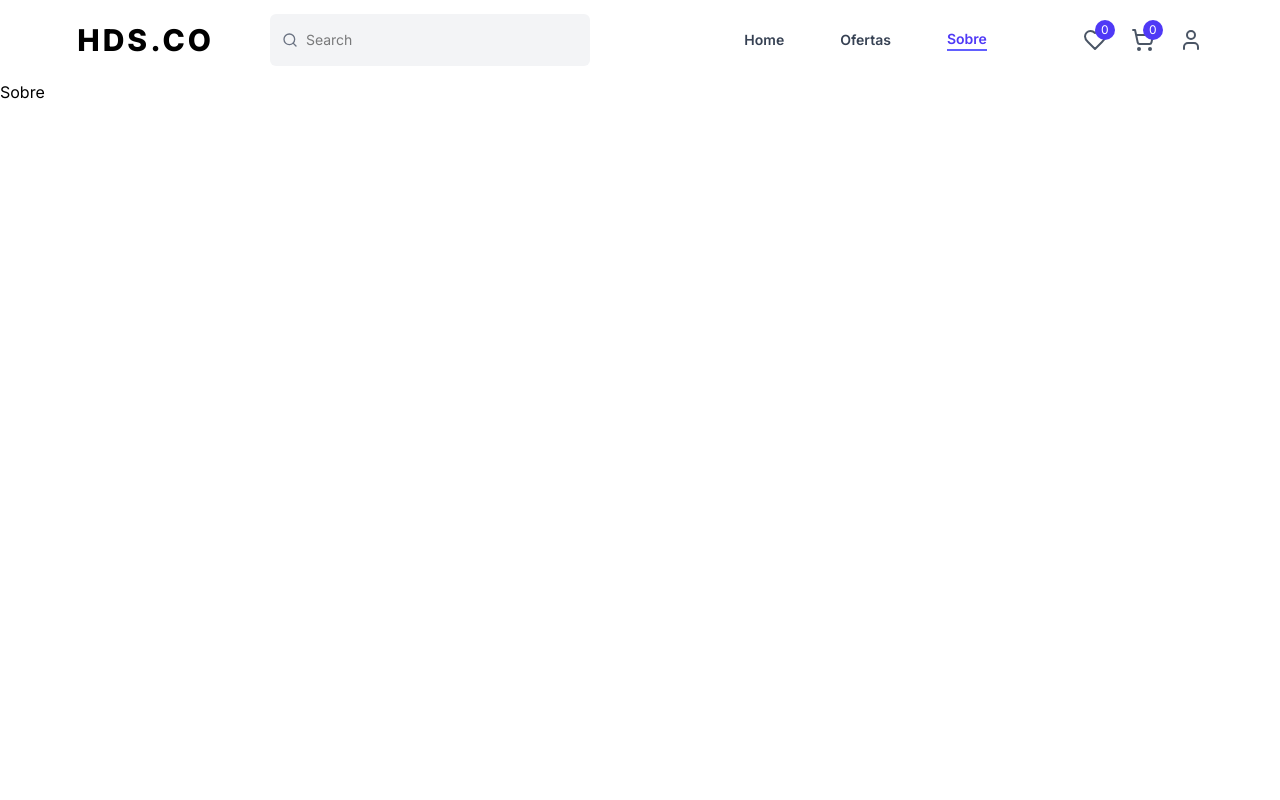
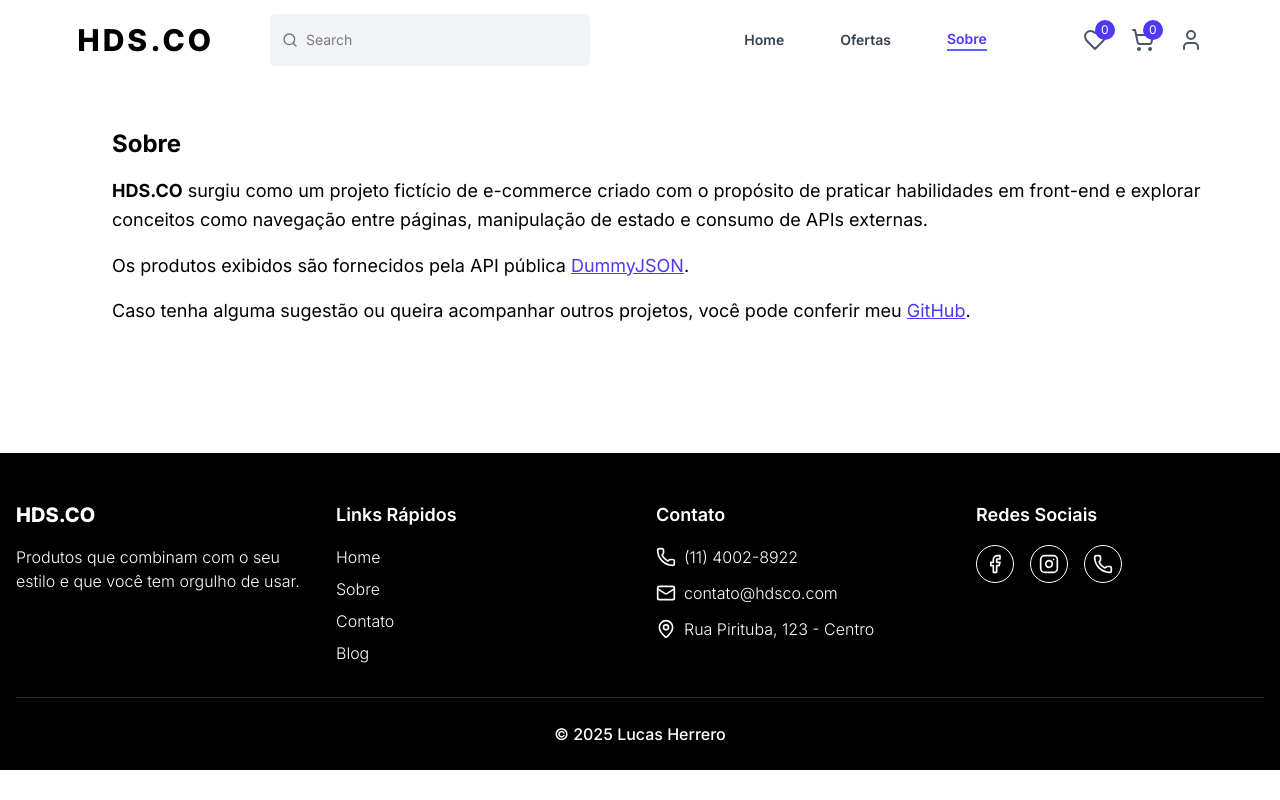
Before and after one commit to lucasherrerods/hds.co, a React (Vite) app: page /about in a window 1280 px wide. Built offline with nearby package versions, Linux system fonts and the light colour scheme.

Commit message:
feat: create the last pages

```diff
--- a/src/pages/About/index.jsx
+++ b/src/pages/About/index.jsx
@@ -1,10 +1,24 @@
-import Header from "../../components/Header"
+import Header from '../../components/Header'
+import Footer from '../../components/Footer'
+import Fade from '../../components/Fade'
 
 export default function About() {
   return (
-    <div>
+    <Fade>
       <Header />
-      <h1>Sobre</h1>
-    </div>
+      <div className="py-12 px-8 md:pl-28">
+        <h1 className="text-2xl font-bold mb-4 capitalize">Sobre</h1>
+        <p className="text-lg leading-relaxed mb-4">
+          <span className='font-bold uppercase'>Hds.co</span> surgiu como um projeto fictício de e-commerce criado com o propósito de praticar habilidades em front-end e explorar conceitos como navegação entre páginas, manipulação de estado e consumo de APIs externas.
+        </p>
+        <p className="text-lg leading-relaxed mb-4">
+          Os produtos exibidos são fornecidos pela API pública <a href="https://dummyjson.com" className="text-indigo-600 underline" target="_blank" rel="noopener noreferrer">DummyJSON</a>.
+        </p>
+        <p className="text-lg leading-relaxed">
+          Caso tenha alguma sugestão ou queira acompanhar outros projetos, você pode conferir meu <a href="https://github.com/lucasherrerods" className="text-indigo-600 underline" target="_blank" rel="noopener noreferrer">GitHub</a>.
+        </p>
+      </div>
+      <Footer theme="dark" />
+    </Fade>
   )
 }
--- a/src/pages/Offers/index.jsx
+++ b/src/pages/Offers/index.jsx
@@ -1,10 +1,58 @@
+import { useEffect, useState } from "react"
+import { Link } from "react-router-dom"
+import Stars from "../../components/Stars"
 import Header from "../../components/Header"
+import Fade from "../../components/Fade"
 
 export default function Offers() {
+  const [products, setProducts] = useState([])
+
+  const getProducts = async () => {
+    const request = await fetch('https://dummyjson.com/products')
+    const { products } = await request.json()
+
+    const discountProducts = products.filter((item) => item.discountPercentage > 10)
+
+    setProducts(discountProducts)
+  }
+
+  useEffect(() => {
+    getProducts()
+  }, [])
+
   return (
-    <div>
+    <Fade>
       <Header />
-      <h1>Ofertas</h1>
-    </div>
+      <div className="py-12 px-8 md:pl-28">
+        <h1 className="text-2xl font-bold mb-4 capitalize">Ofertas</h1>
+        <ul className="grid grid-cols-1 sm:grid-cols-2 md:grid-cols-3 lg:grid-cols-4 gap-8 py-12 px-4">
+          {products && products.map(product => (
+            <li key={product.id}>
+              <Link to={`/products/${product.id}`} className="p-4 bg-[#F6F6F6] rounded-xl flex flex-col items-center justify-center gap-4 cursor-pointer transition-all duration-300 shadow-lg hover:scale-105 hover:shadow-lg">
+                <img src={product.thumbnail} alt={product.title} className="h-44 object-container" />
+                <p className="text-sm tracking-wider">{product.title}</p>
+                <div className="flex items-center w-full gap-2">
+                  <Stars rating={product.rating} />
+                  <p className="text-sm">
+                    {product.rating.toFixed(1)}<span className="font-light text-gray-600">/5</span>
+                  </p>
+                </div>
+                <div className={'flex items-center gap-8 w-full justify-end flex-row-reverse'}>
+                  <p className={'text-xs bg-[#ff333339] text-red-400 font-bold p-1 rounded-full'}>
+                    -{product.discountPercentage}%
+                  </p>
+                  <p className={'font-light line-through'}>
+                    R$ {product.price}
+                  </p>
+                  <p className="font-bold">
+                    R$ {Math.round(product.price - (product.price * (product.discountPercentage / 100))).toFixed(2)}
+                  </p>
+                </div>
+              </Link>
+            </li>
+          ))}
+        </ul>
+      </div>
+    </Fade>
   )
 }
```
